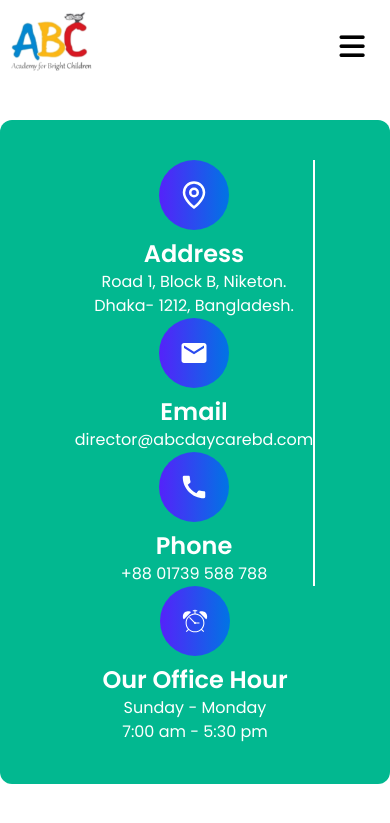
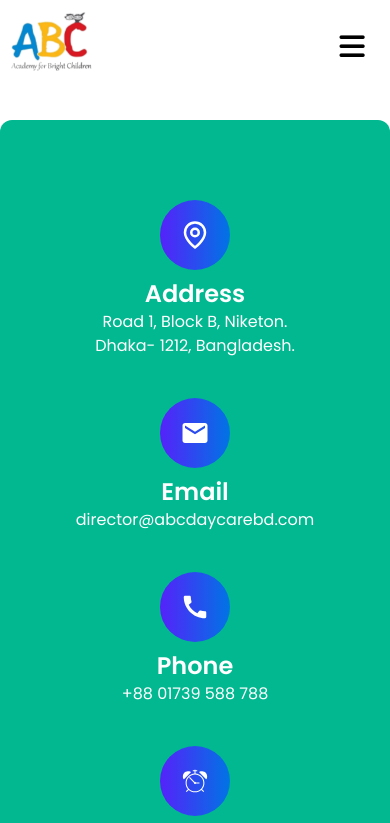
Before and after one commit to Yeakub1/child-care, a React (Vite) app: page /contact in a window 390 px wide. Shown: the top 823 px of the page. Built offline with nearby package versions, Linux system fonts and the light colour scheme.

Commit message:
responsive

```diff
--- a/public/review.json
+++ b/public/review.json
@@ -3,7 +3,7 @@
     "_id": "1",
     "parents": "Anik Mahamud",
     "rating": 5,
-    "feedback": "Exceptional child care service! The website is user-friendly, providing comprehensive information about their programs. The staff is caring and professional, creating a nurturing environment for children. My child loves attending, and I have peace of mind knowing they're in good hands."
+    "feedback": "Exceptional child care service!  The staff is caring and professional, creating a nurturing environment for children. My child loves attending, and I have peace of mind knowing they're in good hands."
   },
   {
     "_id": "2",
--- a/src/components/Pages/Contact/ContactInfo.jsx
+++ b/src/components/Pages/Contact/ContactInfo.jsx
@@ -8,7 +8,7 @@ const ContactInfo = () => {
       <div className="max-w-screen-xl rounded-xl px-5 mx-auto my-10 bg-[#02B890] text-white p-10">
         <div className="grid md:grid-cols-4 justify-evenly">
           <div className="text-center">
-            <div className="border-r-white border-r-2">
+            <div className="md:border-r-white md:border-r-2 mt-10 md:mt-0">
               <button className="banner rounded-full p-5 text-3xl text-white ">
                 <LuMapPin />
               </button>
@@ -19,7 +19,7 @@ const ContactInfo = () => {
               </div>
             </div>
           </div>
-          <div className="text-center border-r-white border-r-2">
+          <div className="text-center md:border-r-white md:border-r-2 mt-10 md:mt-0">
             <div className="">
               <button className="banner rounded-full p-5 text-3xl text-white ">
                 <MdEmail />
@@ -30,7 +30,7 @@ const ContactInfo = () => {
               </div>
             </div>
           </div>
-          <div className="text-center border-r-white border-r-2">
+          <div className="text-center md:border-r-white md:border-r-2 mt-10 md:mt-0">
             <div className="">
               <button className="banner rounded-full p-5 text-3xl text-white ">
                 <MdCall />
@@ -42,7 +42,7 @@ const ContactInfo = () => {
             </div>
           </div>
 
-          <div className="text-center">
+          <div className="text-center mt-10 md:mt-0">
             <div className="">
               <button className="banner rounded-full p-5 text-3xl text-white ">
                 <GiAlarmClock />
--- a/src/components/Pages/Home/Care.jsx
+++ b/src/components/Pages/Home/Care.jsx
@@ -19,12 +19,11 @@ const Care = () => {
     Aos.init();
   }, []);
   return (
-    <div className="mt-16">
-      <div className="max-w-screen-xl px-5 mx-auto p-10">
+    <div className="max-w-screen-xl px-5 mx-auto my-16">
       <h1 className="text-center font-bold text-3xl mb-10">
         We Gave The Best For Your Child
       </h1>
-        <div className="grid md:grid-cols-3 grid-cols-2 gap-10 justify-center">
+      <div className="grid md:grid-cols-3 md:gap-10 grid-cols-2 gap-5">
         <div className=" flex items-center gap-5" data-aos="fade-up">
           <div className="text-2xl App-logo bg-[#D07DD2] rounded-full p-5 text-white">
             <FaUtensils />
@@ -89,7 +88,6 @@ const Care = () => {
         </div>
       </div>
     </div>
-    </div>
   );
 };
 
--- a/src/components/Pages/Home/Testimonial.jsx
+++ b/src/components/Pages/Home/Testimonial.jsx
@@ -39,13 +39,13 @@ const Testimonial = () => {
             {reviews.map((review) => (
               <div
                 key={review._id}
-                className="card w-80 md:w-[700px] bg-white shadow-xl "
+                className="card w-60 h-80 md:w-[700px] bg-white shadow-xl"
               >
                 <h2 className="text-4xl md:text-7xl pl-8 pt-8 text-[#1BBF72]">
                   <BiSolidQuoteLeft />
                 </h2>
                 <div className="px-6 md:px-10 ">
-                  <p className="text-xs md:text-base font-JosefinSans text-center h-24 md:h-24 ">
+                  <p className="text-xs md:text-base font-JosefinSans text-center h-full ">
                     {review.feedback}
                   </p>
                 </div>
```
Lines whose indentation alone changed are shown as unchanged.
